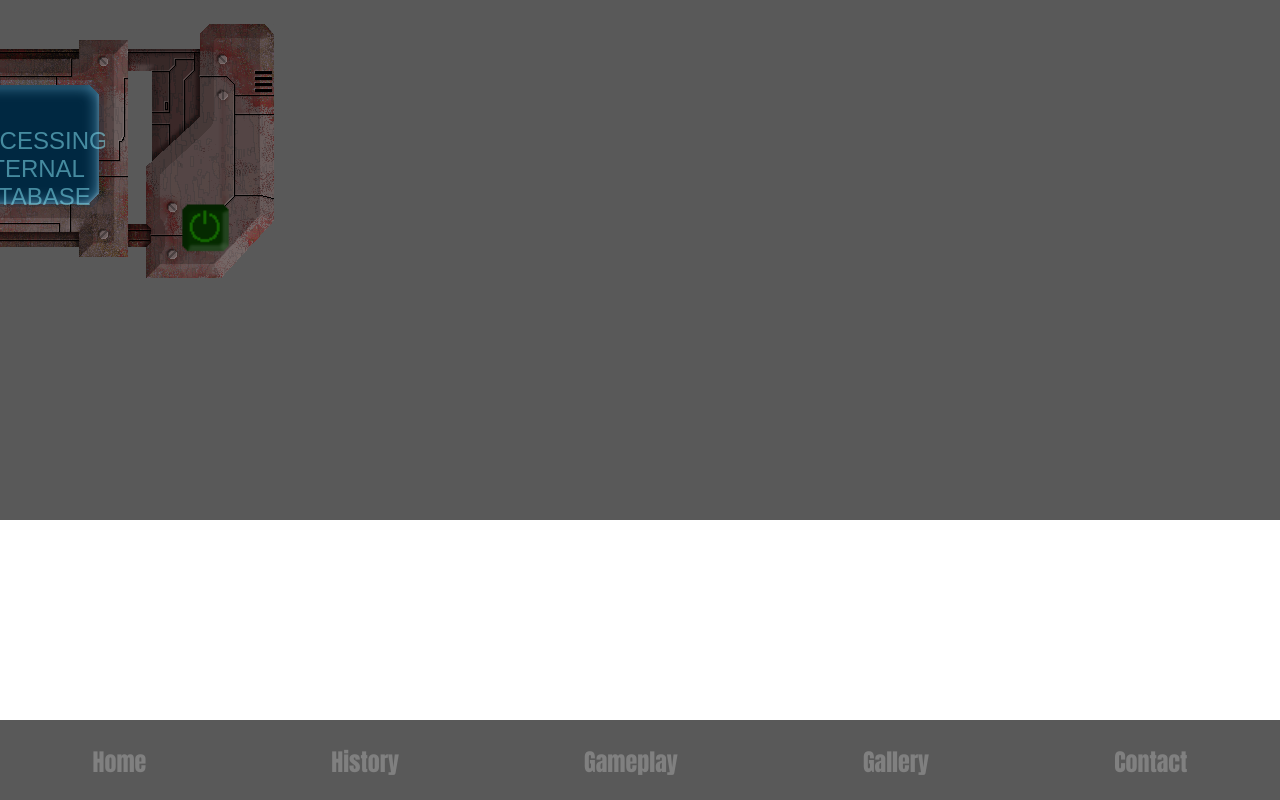
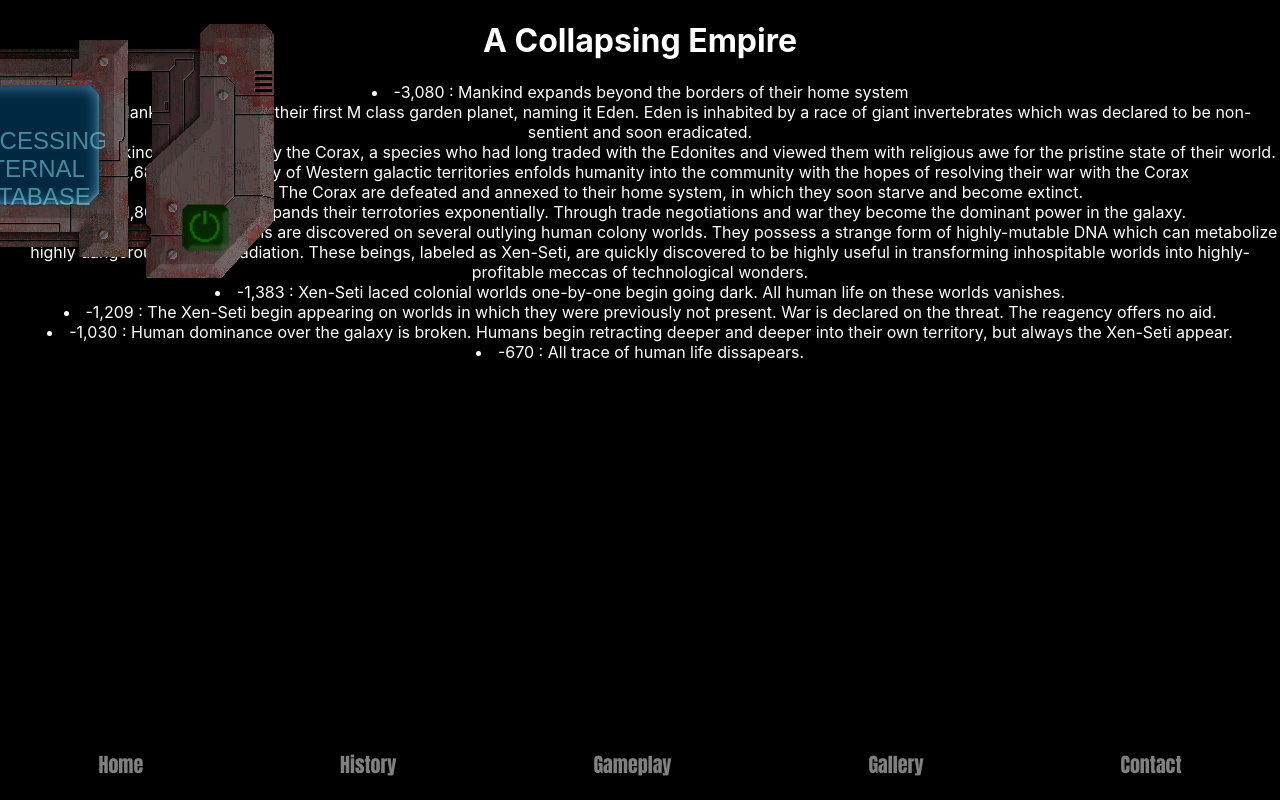
Before and after one commit to bclaywalsh/DS-React, a React (Create React App) app: page /backstory in a window 1280 px wide. Built offline with nearby package versions, Linux system fonts and the light colour scheme.

Commit message:
some history added

```diff
--- a/src/components/footer/style.module.scss
+++ b/src/components/footer/style.module.scss
@@ -8,7 +8,7 @@
 }
 
 a {
-  font-size: 24px;
+  font-size: 20px;
   color: gray;
   font-family: Impact, Haettenschweiler, "Arial Narrow Bold", sans-serif;
   text-decoration: none;
--- a/src/pages/backstory-screen/index.js
+++ b/src/pages/backstory-screen/index.js
@@ -6,6 +6,19 @@ const BackstoryScreen = () => {
     return (
         <div className={style.body}>
             <h1>A Collapsing Empire</h1>
+            <article>
+                <li>-3,080 : Mankind expands beyond the borders of their home system</li>
+                <li>-2,906 : Mankind encounters their first M class garden planet, naming it Eden. Eden is inhabited by a race of giant invertebrates which was declared to be non-sentient and soon eradicated.</li>
+                <li>-2,790 : Mankind is challenged by the Corax, a species who had long traded with the Edonites and viewed them with religious awe for the pristine state of their world.</li>
+                <li>-2,688 : The reagency of Western galactic territories enfolds humanity into the community with the hopes of resolving their war with the Corax</li>
+                <li>-2,159 : The Corax are defeated and annexed to their home system, in which they soon starve and become extinct.</li>
+                <li>-1,800 : Humanity expands their terrotories exponentially. Through trade negotiations and war they become the dominant power in the galaxy.</li>
+                <li>-1,595 : Strange larval organisms are discovered on several outlying human colony worlds. They possess a strange form of highly-mutable DNA which can metabolize highly dangerous forms of radiation. These beings, labeled as Xen-Seti, are quickly discovered to be highly useful in transforming inhospitable worlds into highly-profitable meccas of technological wonders.</li>
+                <li>-1,383 : Xen-Seti laced colonial worlds one-by-one begin going dark. All human life on these worlds vanishes.</li>
+                <li>-1,209 : The Xen-Seti begin appearing on worlds in which they were previously not present. War is declared on the threat. The reagency offers no aid.</li>
+                <li>-1,030 : Human dominance over the galaxy is broken. Humans begin retracting deeper and deeper into their own territory, but always the Xen-Seti appear.</li>
+                <li>-670 : All trace of human life dissapears.</li>
+            </article>
         </div>
     )
 }
--- a/src/pages/backstory-screen/style.module.scss
+++ b/src/pages/backstory-screen/style.module.scss
@@ -9,3 +9,12 @@
 //   left: 0;
 //   top: 0;
 // }
+
+.body {
+  background-color: black;
+  position: absolute;
+  top: 0;
+  left: 0;
+  width: 100vw;
+  height: 100vh;
+}
```
Also changed, not shown: 1 other file (tests, documents, lock files or other folders).
